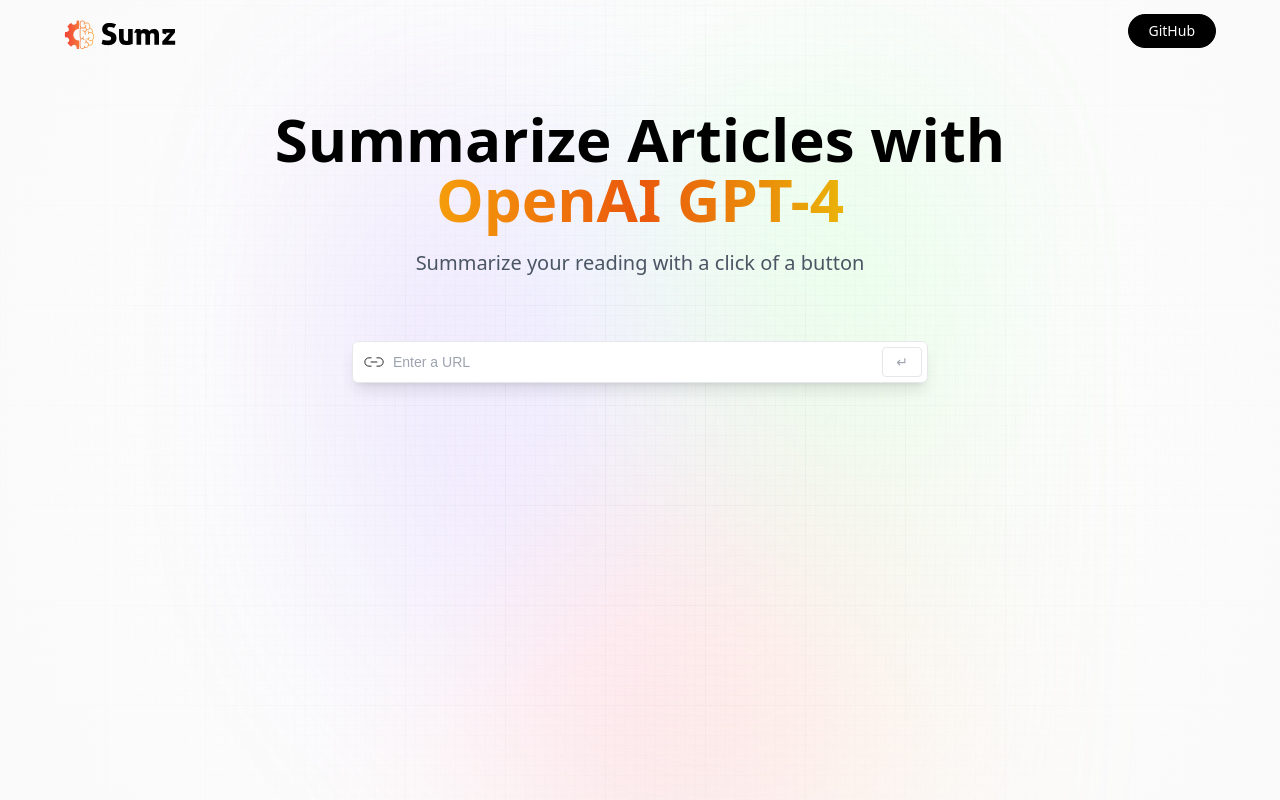
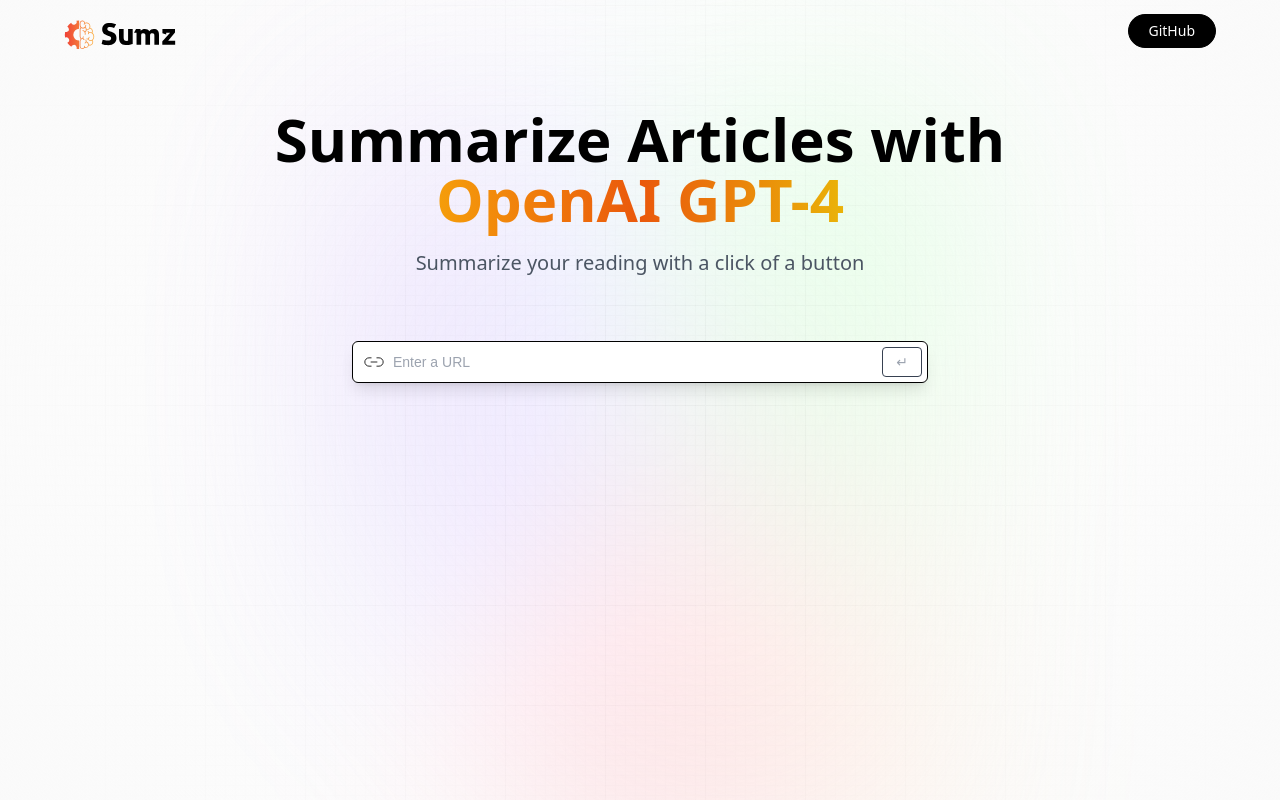
Before and after one commit to shahzainshafique/Sumz, a React (Vite) app: page / in a window 1280 px wide. Built offline with nearby package versions, Linux system fonts and the light colour scheme; a web font is replaced by a local one.

Commit message:
Implemented useRef to focus input field upon page load

```diff
--- a/src/components/Demo.jsx
+++ b/src/components/Demo.jsx
@@ -1,4 +1,4 @@
-import { useEffect, useState } from "react";
+import { useEffect, useState, useRef } from "react";
 
 import { copy, linkIcon, loader, tick } from "../assets";
 import { useLazyGetSummaryQuery } from "../services/article";
@@ -11,8 +11,10 @@
   const [allArticles, setAllArticles] = useState([]);
   const [getSummary, { error, isFetching }] = useLazyGetSummaryQuery();
   const [copied, setCopied] = useState("");
+  const inputRef = useRef(null);
 
   useEffect(() => {
+    inputRef.current?.focus();
     const articlesFromLocalStorage = JSON.parse(
       localStorage.getItem("articles")
     );
@@ -51,6 +53,7 @@
           />
           <input
             type="url"
+            ref={inputRef}
             placeholder="Enter a URL"
             value={article.url}
             onChange={(e) => {
```
